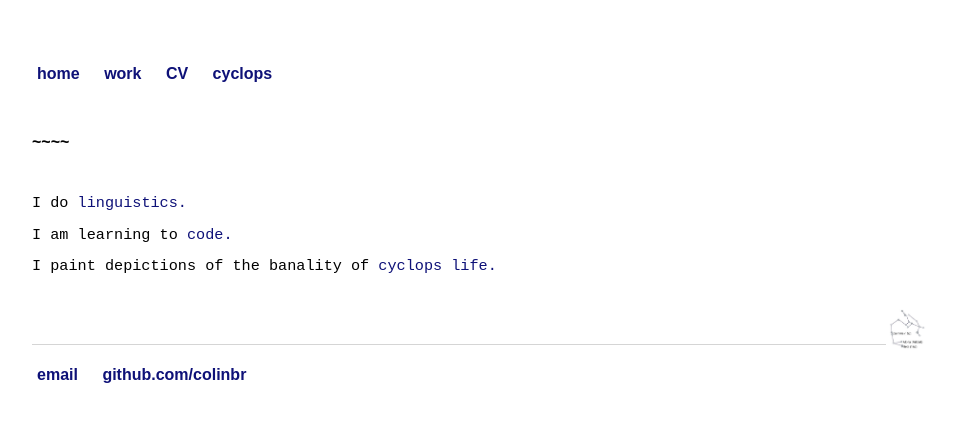
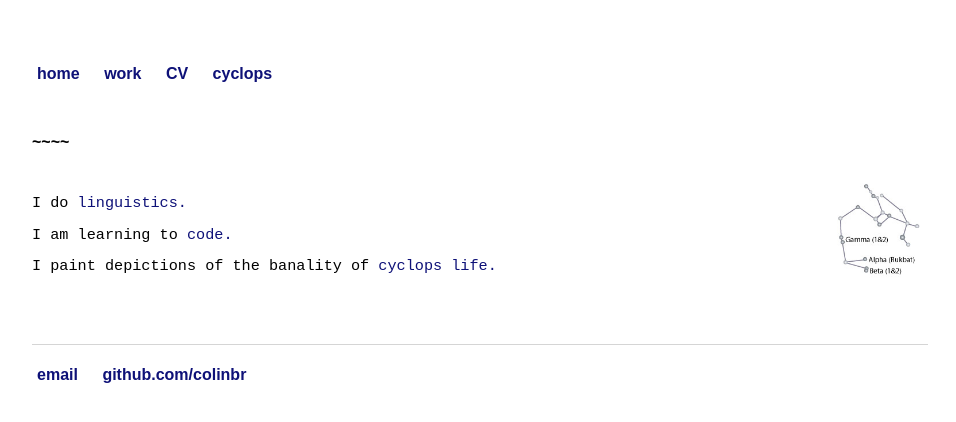
Before and after one commit to colinbr/OLD-colinbr.github.io, a Jekyll site: the page built from index.html, in a window 1280 px wide. Shown: the top 422 px of the page, without its empty margins (160-1116 px from the left). Built offline with Jekyll 4.4.1, drawn with Linux system fonts in a browser that asks for light colours; some web fonts are replaced.

Commit message:
Update index.html

```diff
--- a/index.html
+++ b/index.html
@@ -6,11 +6,11 @@ title: Colin Brown
 	<br>
 	<h1>~~~~</h1>
 	<br>
+	<img src="sagittarius2.jpg" alt="sagittarius" style="float:right;width:100px;height:100px;">
 	<p>I do <a href="/research">linguistics.</a></p>
 	<p>I am learning to <a href="https://github.com/colinbr/">code.</a></p>
 	<p>I paint depictions of the banality of <a href="/cyclops">cyclops life.</a></p>
 	<br>
-	<img src="sagittarius2.jpg" alt="sagittarius" style="float:right;width:42px;height:42px;">
 	<br>
 	<br>
 
```
